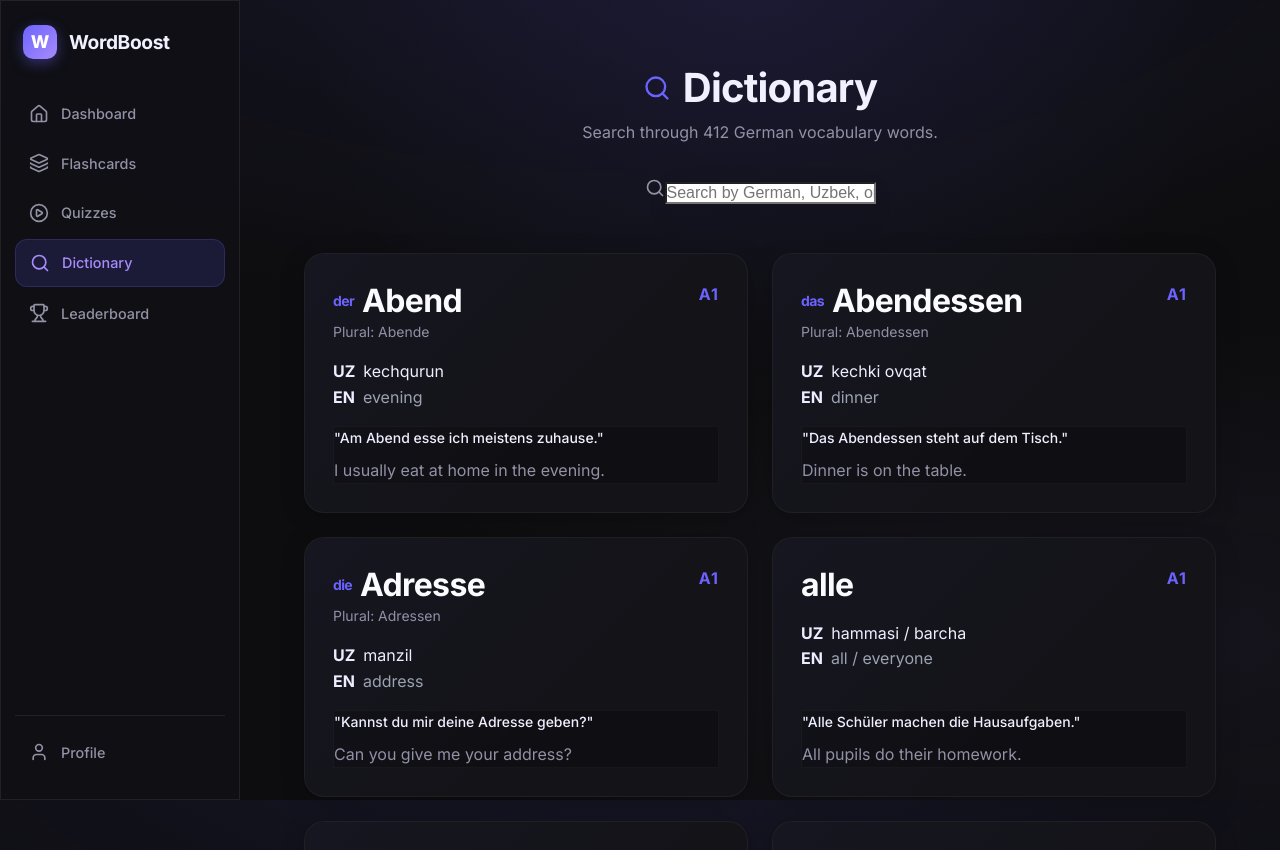
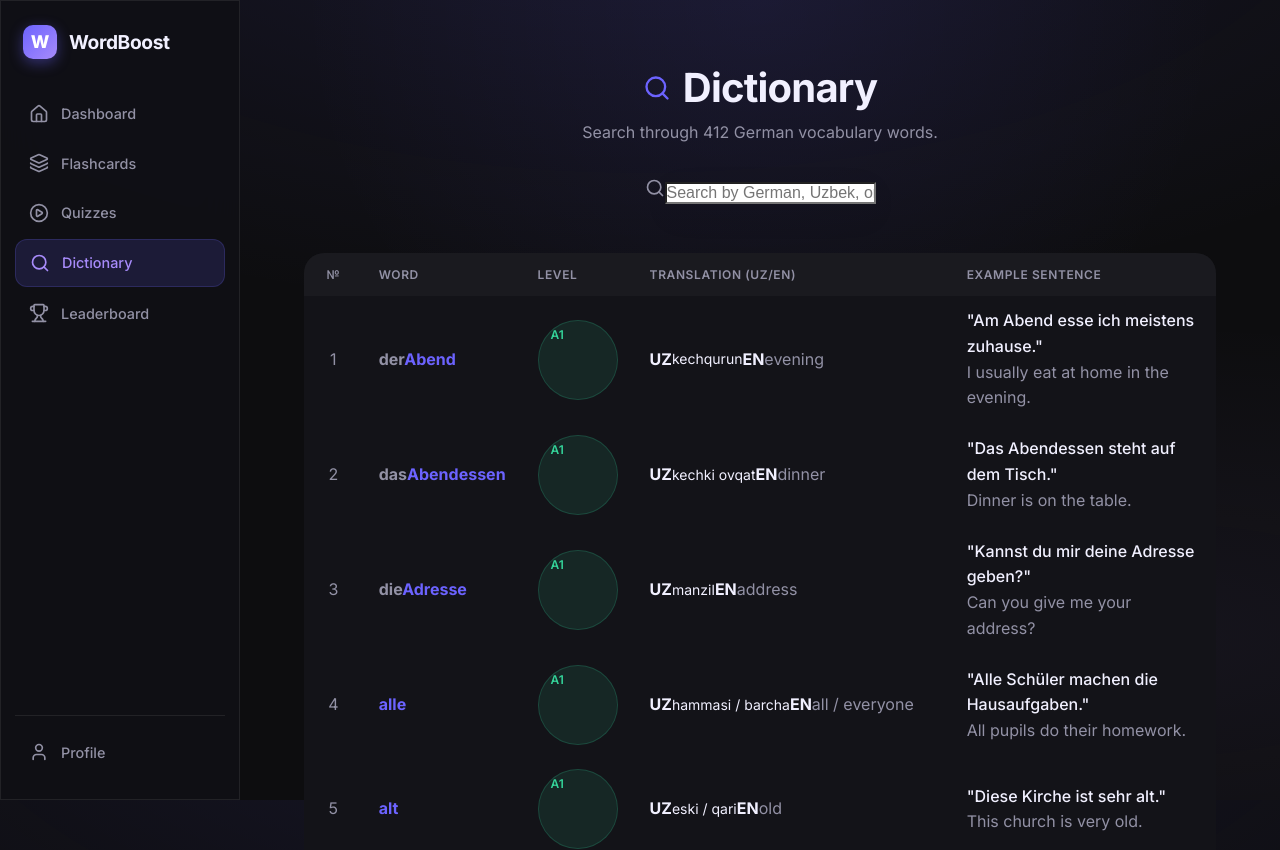
Before and after one commit to khojiakbargofurov/wordboost, a React (Vite) app: page /dictionary in a window 1280 px wide. Shown: the top 850 px of the page. Built offline with nearby package versions, Linux system fonts and the light colour scheme; no server answers.

Commit message:
feat: overhaul Admin and Dictionary UI with table views and fix Quiz logic

```diff
--- a/src/pages/AdminWordsPage.css
+++ b/src/pages/AdminWordsPage.css
@@ -41,8 +41,14 @@
 
 .admin-table th,
 .admin-table td {
-  padding: 1rem 1.5rem;
+  padding: 0.75rem 1rem;
   border-bottom: 1px solid var(--border-color);
+  vertical-align: middle;
+}
+
+.admin-table th.w-12,
+.admin-table td.text-center {
+  width: 50px;
 }
 
 .admin-table th {
--- a/src/pages/AdminWordsPage.jsx
+++ b/src/pages/AdminWordsPage.jsx
@@ -147,12 +147,12 @@ export default function AdminWordsPage() {
           </h1>
           <p className="text-muted mt-2">Add or view vocabulary in the database.</p>
         </div>
-        <div className="flex gap-4">
-          <Button onClick={handleSeedDatabase} variant="secondary" disabled={loading}>
-            📥 Seed from JSON
+        <div className="flex gap-2">
+          <Button onClick={handleSeedDatabase} variant="secondary" size="sm" disabled={loading}>
+            📥 Seed
           </Button>
-          <Button onClick={() => setIsAdding(!isAdding)} variant="primary" icon={Plus}>
-            {isAdding ? 'Cancel' : 'Add New Word'}
+          <Button onClick={() => setIsAdding(!isAdding)} variant="primary" size="sm" icon={Plus}>
+            {isAdding ? 'Cancel' : 'Add Word'}
           </Button>
         </div>
       </header>
@@ -192,6 +192,7 @@ export default function AdminWordsPage() {
         <table className="admin-table">
           <thead>
             <tr>
+              <th className="w-12 text-center">№</th>
               <th>Word</th>
               <th>Level</th>
               <th>Translation (UZ/EN)</th>
@@ -199,15 +200,16 @@ export default function AdminWordsPage() {
             </tr>
           </thead>
           <tbody>
-            {words.map(w => (
+            {words.map((w, index) => (
               <tr key={w.id}>
+                <td className="text-center text-xs text-muted font-mono">{index + 1}</td>
                 <td className="font-bold text-primary">
                   {w.word}
                   {w.article && <span className="text-xs text-muted ml-1">({w.article})</span>}
                 </td>
                 <td>
-                  <span className={`level-badge level-${w.level?.toLowerCase()}`}>
-                    {w.level}
+                  <span className={`level-badge level-${w.level?.toLowerCase() || 'a1'}`}>
+                    {w.level || 'A1'}
                   </span>
                 </td>
                 <td>
--- a/src/pages/DictionaryPage.css
+++ b/src/pages/DictionaryPage.css
@@ -53,10 +53,27 @@
   border-color: rgba(108, 99, 255, 0.3);
 }
 
-.example-box {
-  background: rgba(0, 0, 0, 0.2);
-  border: 1px solid rgba(255, 255, 255, 0.03);
-  margin-top: auto;
+.admin-table th,
+.admin-table td {
+  padding: 0.75rem 1rem;
+  border-bottom: 1px solid var(--border-color);
+  vertical-align: middle;
+}
+
+.level-badge {
+  padding: 0.25rem 0.75rem;
+  border-radius: 999px;
+  font-size: 0.75rem;
+  font-weight: 600;
+  display: inline-block;
+}
+
+.level-a1 { background: rgba(52, 211, 153, 0.1); color: #34d399; border: 1px solid rgba(52, 211, 153, 0.2); }
+.level-a2 { background: rgba(59, 130, 246, 0.1); color: #3b82f6; border: 1px solid rgba(59, 130, 246, 0.2); }
+.level-b1 { background: rgba(168, 85, 247, 0.1); color: #a855f7; border: 1px solid rgba(168, 85, 247, 0.2); }
+
+.example-text {
+  max-width: 400px;
 }
 
 /* Loader spinner */
--- a/src/pages/DictionaryPage.jsx
+++ b/src/pages/DictionaryPage.jsx
@@ -58,61 +58,60 @@ export default function DictionaryPage() {
       {loading ? (
         <div className="flex justify-center mt-12"><div className="loader"></div></div>
       ) : (
-        <div className="dictionary-grid mt-8">
+        <div className="table-responsive mt-8">
+          <table className="admin-table">
+            <thead>
+              <tr>
+                <th className="w-12 text-center">№</th>
+                <th>Word</th>
+                <th>Level</th>
+                <th>Translation (UZ/EN)</th>
+                <th>Example Sentence</th>
+              </tr>
+            </thead>
+            <tbody>
               {filteredWords.length === 0 ? (
-            <div className="col-span-full text-center p-12 text-muted">
+                <tr>
+                  <td colSpan="5" className="text-center p-12 text-muted">
                     No words found for "{searchQuery}".
+                  </td>
+                </tr>
+              ) : (
+                filteredWords.slice(0, 100).map((word, index) => (
+                  <tr key={word.id}>
+                    <td className="text-center text-xs text-muted font-mono">{index + 1}</td>
+                    <td className="font-bold text-primary">
+                      {word.article && <span className="text-xs text-muted mr-1">{word.article}</span>}
+                      {word.word}
+                    </td>
+                    <td>
+                      <span className={`level-badge level-${word.level?.toLowerCase() || 'a1'}`}>
+                        {word.level || 'A1'}
+                      </span>
+                    </td>
+                    <td>
+                      <div className="flex flex-column gap-1">
+                        <div className="flex items-center gap-1">
+                          <span className="text-xs font-bold px-1 py-0.5 rounded bg-blue-500/10 text-blue-400">UZ</span>
+                          <span className="text-sm">{word.translation_uz || word.meaning}</span>
                         </div>
-          ) : (
-            filteredWords.slice(0, 100).map(word => ( // Limit to 100 to prevent lagging UI
-              <Card key={word.id} className="dictionary-card p-6 border-l-4 border-l-primary hover:border-l-secondary transition-all">
-                <div className="flex justify-between items-start mb-4">
-                  <div>
-                    <h2 className="text-2xl font-bold text-white mb-1 flex items-center gap-2">
-                      {word.article && <span className="text-primary text-sm font-normal">{word.article}</span>}
-                      {word.word}
-                    </h2>
-                    {word.plural && <p className="text-sm text-muted">Plural: {word.plural}</p>}
-                  </div>
-                  <span className="bg-primary/20 text-primary px-3 py-1 rounded-full text-xs font-bold uppercase tracking-wider">
-                    {word.level}
-                  </span>
-                </div>
-
-                <div className="translations mb-4 space-y-2">
-                  <div className="flex items-center gap-2">
-                    <span className="text-xs font-bold px-1.5 py-0.5 rounded bg-blue-500/10 text-blue-400">UZ</span>
-                    <p className="text-gray-200">{word.translation_uz || word.meaning}</p>
-                  </div>
-                  <div className="flex items-center gap-2">
-                    <span className="text-xs font-bold px-1.5 py-0.5 rounded bg-green-500/10 text-green-400">EN</span>
-                    <p className="text-gray-400">{word.translation_en}</p>
+                        <div className="flex items-center gap-1">
+                          <span className="text-xs font-bold px-1 py-0.5 rounded bg-green-500/10 text-green-400">EN</span>
+                          <span className="text-xs text-muted">{word.translation_en}</span>
                         </div>
                       </div>
-
-                {(word.example_de || word.example) && (
-                  <div className="example-box bg-background/30 p-4 rounded-xl mt-4 border border-white/5">
-                    <p className="text-sm italic text-gray-300 font-medium">"{word.example_de || word.example}"</p>
-                    {(word.example_en) && <p className="text-xs text-muted mt-2 border-t border-white/5 pt-2">{word.example_en}</p>}
+                    </td>
+                    <td>
+                      <div className="example-text">
+                        <p className="text-xs italic font-medium">"{word.example_de || word.example}"</p>
+                        <p className="text-[10px] text-muted mt-1">{word.example_en}</p>
                       </div>
-                )}
-
-                {word.verb_conjugation && (
-                   <div className="conjugations mt-4 pt-4 border-t border-card-border">
-                     <p className="text-xs font-bold text-primary mb-2 uppercase tracking-wide">Präsens Conjugation</p>
-                     <div className="grid grid-cols-2 gap-2 text-sm text-gray-400">
-                        <div><span className="text-white">ich</span> {word.verb_conjugation.ich}</div>
-                        <div><span className="text-white">wir</span> {word.verb_conjugation.wir}</div>
-                        <div><span className="text-white">du</span> {word.verb_conjugation.du}</div>
-                        <div><span className="text-white">ihr</span> {word.verb_conjugation.ihr}</div>
-                        <div><span className="text-white">er/sie/es</span> {word.verb_conjugation.er_sie_es}</div>
-                        <div><span className="text-white">sie/Sie</span> {word.verb_conjugation.sie_Sie}</div>
-                     </div>
-                   </div>
-                )}
-              </Card>
+                    </td>
+                  </tr>
                 ))
               )}
+            </tbody>
+          </table>
         </div>
       )}
     </div>
--- a/src/pages/QuizPage.jsx
+++ b/src/pages/QuizPage.jsx
@@ -23,7 +23,7 @@ function buildQuestions(fetchedWords) {
   // Deduplicate by definition so options are always distinct
   const seen = new Set();
   const uniqueWords = fetchedWords.filter(w => {
-    const def = w.definition || w.translation || w.meaning || '';
+    const def = w.translation_uz || w.meaning || '';
     if (!def || seen.has(def)) return false;
     seen.add(def);
     return true;
@@ -35,17 +35,17 @@ function buildQuestions(fetchedWords) {
   const pool = shuffle(uniqueWords).slice(0, Math.min(10, uniqueWords.length));
 
   return pool.map(word => {
-    const correctDef = word.definition || word.translation || word.meaning || 'No translation';
+    const correctDef = word.translation_uz || word.meaning || 'No translation';
 
     // Get 3 distractors that are different from the correct answer
     const distractors = shuffle(
       uniqueWords.filter(w => {
-        const d = w.definition || w.translation || w.meaning || '';
+        const d = w.translation_uz || w.meaning || '';
         return w.id !== word.id && d !== correctDef && d !== '';
       })
     )
       .slice(0, 3)
-      .map(w => w.definition || w.translation || w.meaning);
+      .map(w => w.translation_uz || w.meaning);
 
     // If we couldn't get 3 unique distractors, skip this word
     if (distractors.length < 3) return null;
```
Lines whose indentation alone changed are shown as unchanged.
